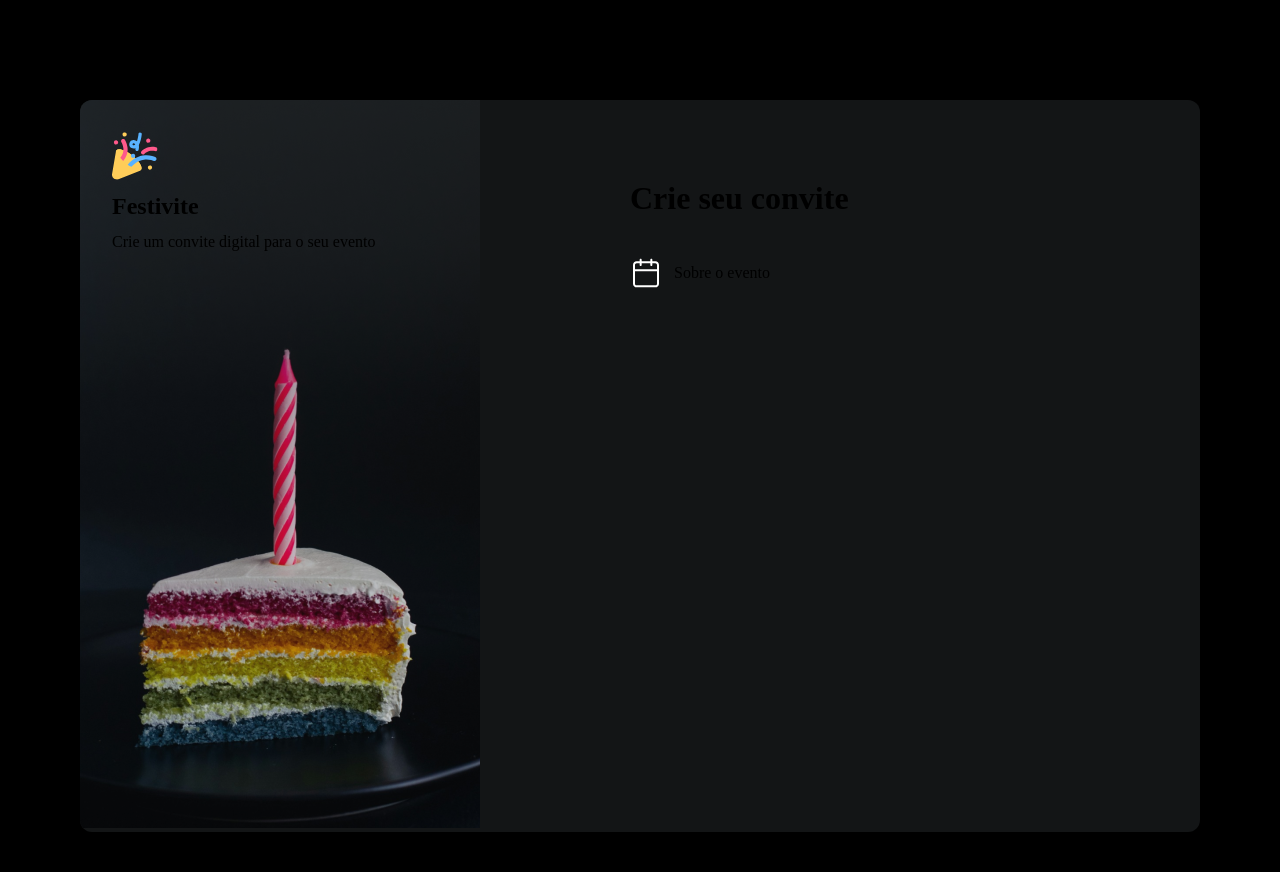
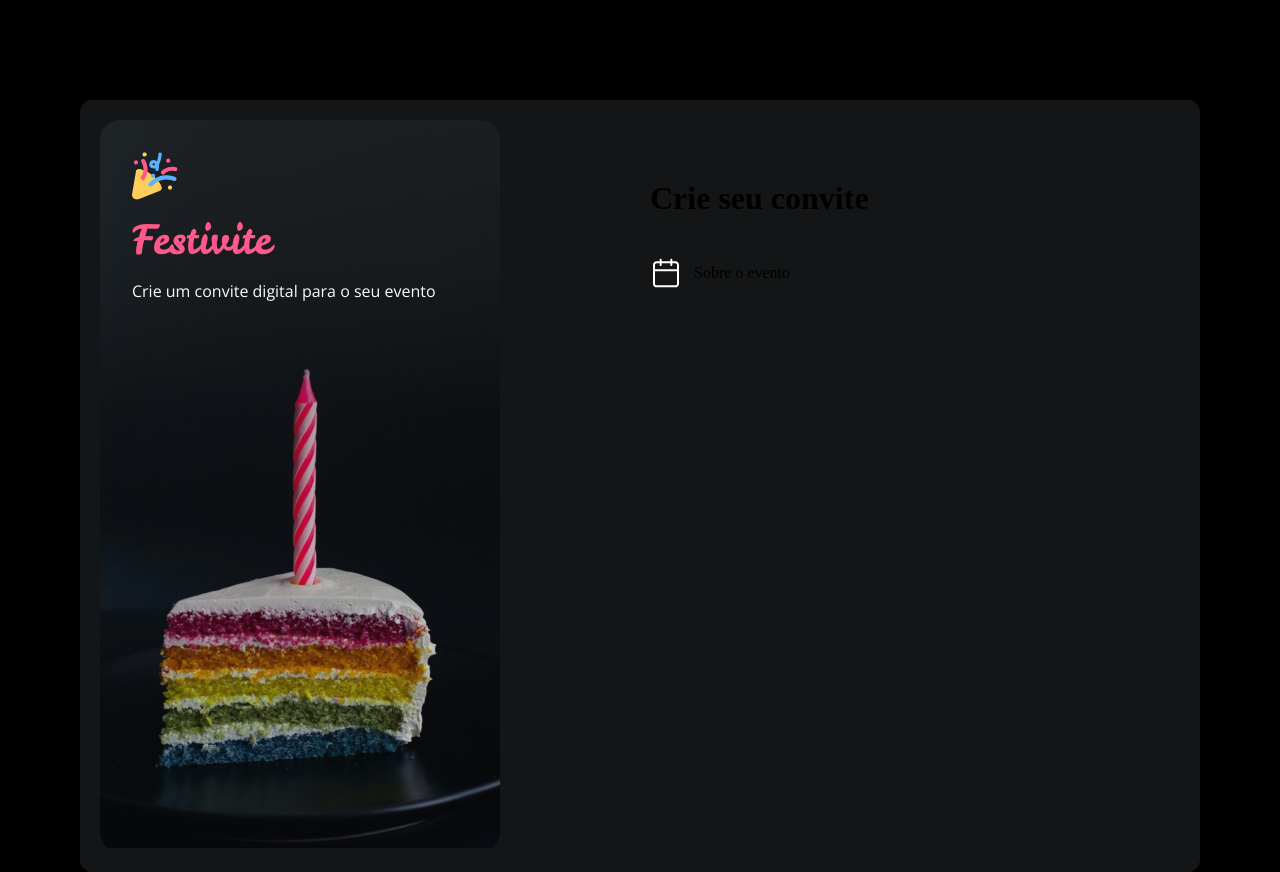
Before and after one commit to ArthurScarcela/formulario-de-convite, a plain HTML site: page index.html in a window 1280 px wide. Before the commit the page ends 832 px from the top, so only its background shows below. Drawn offline with nearby package versions, Linux system fonts and the light colour scheme.

Commit message:
criação das variáveis, aside e estrutura inicial

```diff
--- a/index.html
+++ b/index.html
@@ -2,10 +2,17 @@
 <html lang="pt-br">
 
 <head>
+  <link rel="preconnect" href="https://fonts.googleapis.com">
+  <link rel="preconnect" href="https://fonts.gstatic.com" crossorigin>
+
   <meta charset="UTF-8">
   <meta name="viewport" content="width=device-width, initial-scale=1.0">
   <title>Formulário de convite</title>
   <link rel="stylesheet" href="styles/index.css">
+  <link
+    href="https://fonts.googleapis.com/css2?family=Baloo+2:wght@400..800&family=Leckerli+One&family=Open+Sans:ital,wght@0,300..800;1,300..800&display=swap"
+    rel="stylesheet">
+
 </head>
 
 <body>
@@ -15,11 +22,11 @@
     <aside>
       <div class="aside-container">
         <header class="title">
-          <img src="assets/images/Logo.svg" alt="logo de festa de aniversário">
+          <img id="icon-birth" src="assets/images/Logo.svg" alt="logo de festa de aniversário">
           <h2>Festivite</h2>
           <p>Crie um convite digital para o seu evento</p>
         </header>
-        <img src="assets/images/Background.png" alt="">
+        <img id="img-background" src="assets/images/Background.png" alt="">
       </div>
     </aside>
 
--- a/styles/global.css
+++ b/styles/global.css
@@ -1,6 +1,56 @@
 * {
   margin: 0;
   padding: 0;
+
+}
+
+:root {
+  /* colors*/
+  --brand-light: #59B2FF;
+  --brand-mid: #3487CF;
+  --brand-dark: #1D6FB6;
+
+  /*accent colors*/
+  --purple: #B259FF;
+  --fuschia: #FF59F9;
+  --pink: #FF598B;
+  --orange: #FF8B59;
+  --yellow: #FFCD59;
+  --lime: #E1FF59;
+  --green: #59FF91;
+  --cyan: #59FFF9;
+  --navy: #6A59FF;
+
+  /*feedback*/
+  --danger: #FF5959;
+
+  /*input*/
+  --input-base: #1C1F21;
+  --input-stroke: #363B40;
+  --input-placeholder: #869198
+
+  /*Shape*/
+  --shape-background: #131516;
+  --shape-body: #212427;
+  --shape-button: #2D3136;
+  --shape-hover: #383D42;
+
+  /*Text*/
+  --text-body: #C8CDD0;
+  --text-heading: #F9F9F9;
+
+  /*Tipografia*/
+  --leckerli-one: "Leckerli One", cursive;
+  --baloo: "Baloo 2", sans-serif;
+  --open-sans: "Open Sans", sans-serif;
+
+  --logo: 400 2.5rem var(--leckerli-one);
+
+  --body: 300 1rem var(--open-sans);
+  --body-md: 600 1rem var(--open-sans);
+  --body-sm: 600 0.8rem var(--open-sans);
+  --body-xs: 600 0.75rem var(--open-sans);
+
 
 }
 
--- a/styles/layout.css
+++ b/styles/layout.css
@@ -15,6 +15,12 @@
 
 .aside-container {
   width: 25rem;
+  margin-block: 20px;
+  margin-left: 20px;
+
+  border-radius: 20px;
+  overflow: hidden;
+
   position: relative;
 
   & .title {
@@ -26,16 +32,24 @@
     display: grid;
     gap: .8rem;
 
-    & img {
+    & h2 {
+      font: var(--logo);
+      color: var(--pink);
+    }
+
+    & p {
+      font: var(--body);
+      color: var(--text-heading);
+    }
+
+    & #icon-birth {
       width: 2.86rem;
       height: 3rem;
     }
   }
-
-  header {
-    & img {
-
-    }
+  & #img-background{
+    width: 100%;
+    height: auto;
   }
 }
 
```
